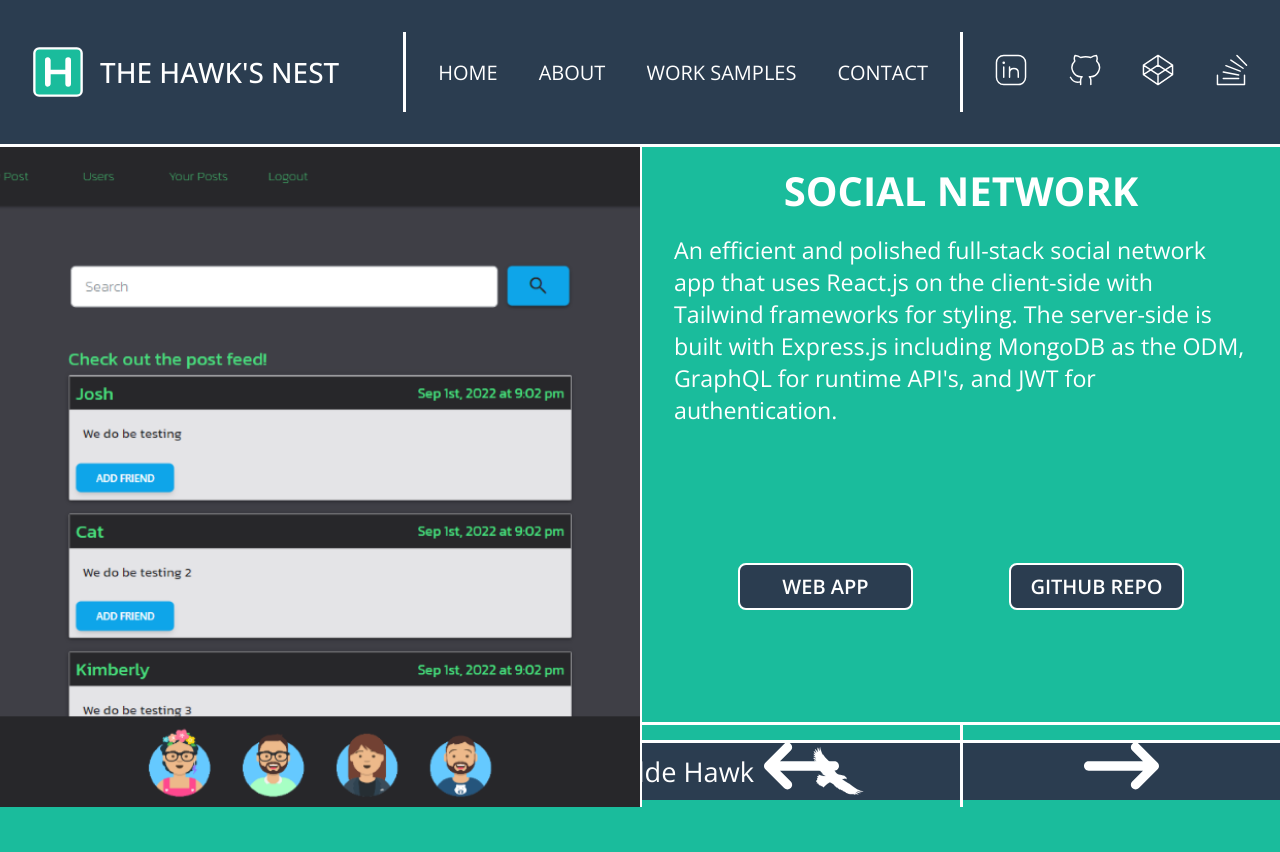
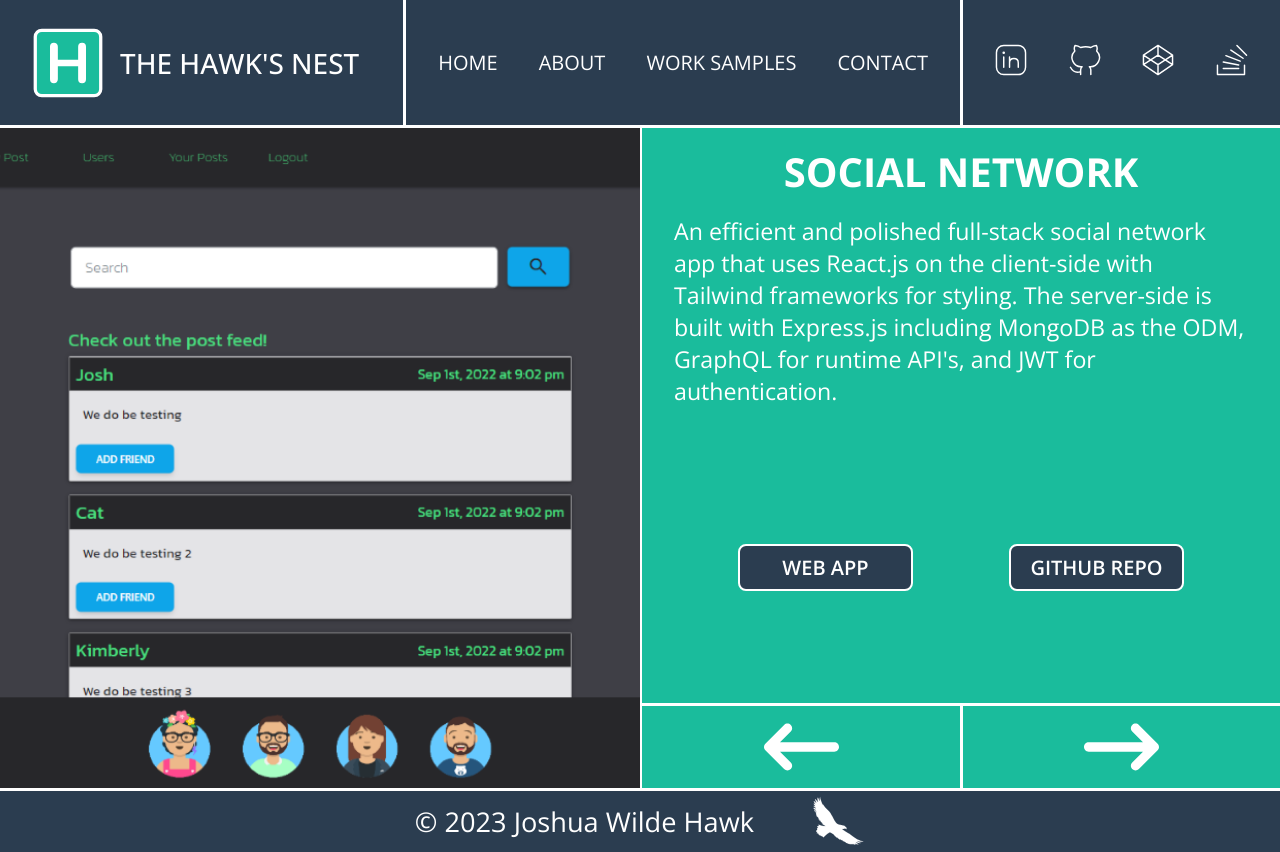
Before and after one commit to hawkjosh/hawkjosh-portfolio, a React (Vite) app: page /work-samples in a window 1280 px wide. Before the commit the page ends 812 px from the top, so only its background shows below. Built offline with nearby package versions, Linux system fonts and the light colour scheme.

Commit message:
additional work on navShrink navbar layout

```diff
--- a/src/assets/styles/Footer.css
+++ b/src/assets/styles/Footer.css
@@ -1,11 +1,12 @@
 #footer-container {
-	min-height: 3.75rem;
+	height: 4rem;
 	display: flex;
 	justify-content: center;
 	align-items: center;
 	gap: 3.5rem;
 	background-color: var(--secondary);
 	border-top: solid white;
+	transition: gap 0.5s ease-in-out
 }
 @media (max-width: 524px) {
 	#footer-container {
--- a/src/assets/styles/NavbarShrink.css
+++ b/src/assets/styles/NavbarShrink.css
@@ -1,6 +1,7 @@
 /* For All Layouts
 --------------------- */
 nav {
+	height: 8rem;
 	position: sticky;
 	top: 0;
 	background-color: var(--secondary);
@@ -8,17 +9,14 @@
 	display: flex;
 	justify-content: space-between;
 	align-items: center;
-	padding-top: 2rem;
-	padding-bottom: 2rem;
-	transition: padding-top 0.3s, padding-bottom 0.3s;
+	transition: height 0.5s ease-in-out;
 }
 nav.navbar-shrink {
-	padding-top: 0.01rem;
-	padding-bottom: 0.01rem;
+	height: 5rem;
 }
 
 .nav-logo-container {
-	min-height: 5rem;
+	height: 100%;
 	display: flex;
 	align-items: center;
 	gap: 1rem;
@@ -35,23 +33,23 @@
 }
 
 .nav-links-container {
-	min-height: 5rem;
+	height: 100%;
 	display: flex;
 	justify-content: space-between;
 	align-items: center;
 	border-left: solid white;
 }
 
-.nav-links-container a {
+.nav-link {
 	text-transform: uppercase;
 }
 
-.nav-links-container a:hover {
+.nav-link:hover {
 	color: var(--primary);
 }
 
 .nav-social-container {
-	min-height: 5rem;
+	height: 100%;
 	display: flex;
 	justify-content: space-between;
 	align-items: center;
@@ -66,40 +64,89 @@
 	justify-content: flex-start;
 	padding-left: 2.5%;
 }
+#nav-laptop .nav-logo-icon {
+	width: clamp(4.5rem, 2.833rem + 2.083vw, 5rem);
+	transition: width 0.5s ease-in-out;
+}
+#nav-laptop.navbar-shrink .nav-logo-icon {
+	width: clamp(3rem, 1.333rem + 2.083vw, 3.5rem);
+}
+#nav-laptop .nav-logo-title {
+	font-size: clamp(1.75rem, 0.083rem + 2.083vw, 2.25rem);
+	transition: font-size 0.5s ease-in-out;
+}
+#nav-laptop.navbar-shrink .nav-logo-title {
+	font-size: clamp(1.5rem, 0.667rem + 1.042vw, 1.75rem);
+}
+
 #nav-laptop .nav-links-container {
 	flex-basis: 43.5%;
 	padding: 0rem 2.5%;
 }
+#nav-laptop .nav-link {
+	font-size: clamp(1.25rem, 0.417rem + 1.042vw, 1.5rem);
+	transition: font-size 0.5s ease-in-out;
+}
+#nav-laptop.navbar-shrink .nav-link {
+	font-size: clamp(1rem, 0.167rem + 1.042vw, 1.25rem);
+}
+
 #nav-laptop .nav-social-container {
 	flex-basis: 25%;
 }
-#nav-laptop .nav-links-container a {
-	font-size: clamp(1.25rem, 0.583rem + 0.833vw, 1.45rem);
+#nav-laptop .nav-social-icon {
+	width: clamp(2rem, 0.333rem + 2.083vw, 2.5rem);
+	transition: width 0.5s ease-in-out;
 }
-#nav-laptop .nav-logo-title {
-	font-size: clamp(1.75rem, 0.917rem + 1.042vw, 2rem);
+#nav-laptop.navbar-shrink .nav-social-icon {
+	width: clamp(1.5rem, -0.167rem + 2.083vw, 2rem);
 }
 
 /* For Large Tablet Layout → 1024px to 1279px
 --------------------- */
 #nav-tablet-large .nav-logo-container {
-	flex-basis: 31.5%;
+	flex-basis: 32%;
 	justify-content: flex-start;
 	padding-left: 2.5%;
 }
+#nav-tablet-large .nav-logo-icon {
+	width: clamp(4rem, 1.992rem + 3.137vw, 4.5rem);
+	transition: width 0.5s ease-in-out;
+}
+#nav-tablet-large.navbar-shrink .nav-logo-icon {
+	width: clamp(2.5rem, 0.5rem + 3.125vw, 3rem);
+}
+#nav-tablet-large .nav-logo-title {
+	font-size: clamp(1.35rem, -0.25rem + 2.5vw, 1.75rem);
+	transition: font-size 0.5s ease-in-out;
+}
+#nav-tablet-large.navbar-shrink .nav-logo-title {
+	font-size: clamp(1.15rem, -0.05rem + 1.875vw, 1.45rem);
+}
+
 #nav-tablet-large .nav-links-container {
-	flex-basis: 43.5%;
+	flex-basis: 43%;
 	padding: 0rem 2.5%;
 }
+#nav-tablet-large .nav-link {
+	font-size: clamp(1rem, 0rem + 1.563vw, 1.25rem);
+	transition: font-size 0.5s ease-in-out;
+}
+#nav-tablet-large.navbar-shrink .nav-link {
+	font-size: clamp(0.85rem, -0.15rem + 1.563vw, 1.1rem);
+}
+
 #nav-tablet-large .nav-social-container {
 	flex-basis: 25%;
 }
-#nav-tablet-large .nav-links-container a {
-	font-size: clamp(1.05rem, 0.25rem + 1.25vw, 1.25rem);
+#nav-tablet-large .nav-social-icon {
+	width: clamp(1.65rem, 0.45rem + 1.875vw, 1.95rem);
+	transition: width 0.5s ease-in-out;
 }
-#nav-tablet-large .nav-logo-title {
-	font-size: clamp(1.5rem, 0.5rem + 1.563vw, 1.75rem);
+#nav-tablet-large.navbar-shrink .nav-social-icon {
+	width: clamp(1.45rem, 0.25rem + 1.875vw, 1.75rem);
 }
+
 /* For Small Tablet Layout → 640px to 1023px
 --------------------- */
 #nav-tablet-small .nav-logo-container {
@@ -107,18 +154,35 @@
 	justify-content: flex-start;
 	padding-left: 2.5%;
 }
+#nav-tablet-small .nav-logo-icon {
+	width: clamp(3.5rem, 2.667rem + 2.083vw, 4rem);
+	transition: width 0.5s ease-in-out;
+}
+#nav-tablet-small.navbar-shrink .nav-logo-icon {
+	width: clamp(2rem, 1.167rem + 2.083vw, 2.5rem);
+}
+#nav-tablet-small .nav-logo-title {
+	font-size: clamp(1.15rem, 0.317rem + 2.083vw, 1.65rem);
+	transition: font-size 0.5s ease-in-out;
+}
+#nav-tablet-small.navbar-shrink .nav-logo-title {
+	font-size: clamp(0.95rem, 0.617rem + 0.833vw, 1.15rem);
+}
+
 #nav-tablet-small .nav-links-container {
 	flex-basis: 57.5%;
 	justify-content: flex-end;
 	padding-right: 2.5%;
 	gap: 1.5rem;
 }
-#nav-tablet-small .nav-links-container a {
-	font-size: clamp(0.85rem, 0.517rem + 0.833vw, 1.05rem);
+#nav-tablet-small .nav-link {
+	font-size: clamp(0.85rem, 0.183rem + 1.667vw, 1.25rem);
+	transition: font-size 0.5s ease-in-out;
 }
-#nav-tablet-small .nav-logo-title {
-	font-size: clamp(1.25rem, 0.833rem + 1.042vw, 1.5rem);
+#nav-tablet-small.navbar-shrink .nav-link {
+	font-size: clamp(0.75rem, 0.333rem + 1.042vw, 1rem);
 }
+
 /* For Mobile Layout → 639px and below
 --------------------- */
 #nav-mobile .nav-menu-container {
@@ -129,11 +193,23 @@
 	align-items: center;
 	padding-left: 1.5rem;
 }
+
 #nav-mobile .nav-logo-container {
 	flex-basis: 80%;
 	justify-content: flex-end;
 	padding-right: 1.5rem;
 }
+#nav-mobile .nav-logo-icon {
+	width: clamp(3.5rem, 2.857rem + 2.857vw, 4rem);
+	transition: width 0.5s ease-in-out;
+}
+#nav-mobile.navbar-shrink .nav-logo-icon {
+	width: clamp(2rem, 1.357rem + 2.857vw, 2.5rem);
+}
 #nav-mobile .nav-logo-title {
-	font-size: clamp(1rem, 0.679rem + 1.429vw, 1.25rem);
+	font-size: clamp(1.15rem, 0.507rem + 2.857vw, 1.65rem);
+	transition: font-size 0.5s ease-in-out;
 }
+#nav-mobile.navbar-shrink .nav-logo-title {
+	font-size: clamp(0.95rem, 0.693rem + 1.143vw, 1.15rem);
+}
--- a/src/assets/styles/WorkSamples.css
+++ b/src/assets/styles/WorkSamples.css
@@ -9,7 +9,7 @@
 	width: 100%;
 	display: grid;
 	grid-template-columns: 50% 50%;
-	position: absolute;
+	position: relative;
 	left: 0px;
 	top: 0px;
 	transition: transform 500ms ease;
--- a/src/components/Layout.jsx
+++ b/src/components/Layout.jsx
@@ -11,7 +11,6 @@
 	return (
 		<>
 			<section>
-				{/* <NavbarHide /> */}
 				<NavbarShrink />
 				<Outlet />
 				<Footer />
--- a/src/components/NavbarShrink.jsx
+++ b/src/components/NavbarShrink.jsx
@@ -1,4 +1,4 @@
-import React, { useState } from 'react'
+import React from 'react'
 import { useMediaQuery } from 'react-responsive'
 import { Link } from 'react-router-dom'
 import useNavbarShrink from '../hooks/useNavbarShrink'
@@ -35,12 +35,10 @@
 	return (
 		<>
 			<Laptop>
-				<nav
-					id='nav-laptop'
-					className=''>
+				<nav id='nav-laptop'>
 					<div className='nav-logo-container'>
 						<LogoIcon
-							iconSize='clamp(3.25rem, 2.417rem + 1.042vw, 3.5rem)'
+							className='nav-logo-icon'
 							iconColor='var(--primary)'
 							iconBorder='white'
 						/>
@@ -48,27 +46,43 @@
 					</div>
 
 					<div className='nav-links-container'>
-						<Link to='/'>Home</Link>
-						<Link to='/about'>About</Link>
-						<Link to='/work-samples'>Work Samples</Link>
-						<Link to='/contact'>Contact</Link>
+						<Link
+							className='nav-link'
+							to='/'>
+							Home
+						</Link>
+						<Link
+							className='nav-link'
+							to='/about'>
+							About
+						</Link>
+						<Link
+							className='nav-link'
+							to='/work-samples'>
+							Work Samples
+						</Link>
+						<Link
+							className='nav-link'
+							to='/contact'>
+							Contact
+						</Link>
 					</div>
 
 					<div className='nav-social-container'>
 						<LinkedinIcon
-							iconSize='clamp(2rem, 0.333rem + 2.083vw, 2.5rem)'
+							className='nav-social-icon'
 							iconColor='white'
 						/>
 						<GithubIcon
-							iconSize='clamp(2rem, 0.333rem + 2.083vw, 2.5rem)'
+							className='nav-social-icon'
 							iconColor='white'
 						/>
 						<CodepenIcon
-							iconSize='clamp(2rem, 0.333rem + 2.083vw, 2.5rem)'
+							className='nav-social-icon'
 							iconColor='white'
 						/>
 						<StackOverflowIcon
-							iconSize='clamp(2rem, 0.333rem + 2.083vw, 2.5rem)'
+							className='nav-social-icon'
 							iconColor='white'
 						/>
 					</div>
@@ -77,12 +91,10 @@
 
 			<Tablet>
 				{isLargeScreen ? (
-					<nav
-						id='nav-tablet-large'
-						className=''>
+					<nav id='nav-tablet-large'>
 						<div className='nav-logo-container'>
 							<LogoIcon
-								iconSize='clamp(3rem, 2rem + 1.563vw, 3.25rem)'
+								className='nav-logo-icon'
 								iconColor='var(--primary)'
 								iconBorder='white'
 							/>
@@ -90,38 +102,52 @@
 						</div>
 
 						<div className='nav-links-container'>
-							<Link to='/'>Home</Link>
-							<Link to='/about'>About</Link>
-							<Link to='/work-samples'>Work Samples</Link>
-							<Link to='/contact'>Contact</Link>
+							<Link
+								className='nav-link'
+								to='/'>
+								Home
+							</Link>
+							<Link
+								className='nav-link'
+								to='/about'>
+								About
+							</Link>
+							<Link
+								className='nav-link'
+								to='/work-samples'>
+								Work Samples
+							</Link>
+							<Link
+								className='nav-link'
+								to='/contact'>
+								Contact
+							</Link>
 						</div>
 
 						<div className='nav-social-container'>
 							<LinkedinIcon
-								iconSize='clamp(1.75rem, 0.75rem + 1.563vw, 2rem)'
+								className='nav-social-icon'
 								iconColor='white'
 							/>
 							<GithubIcon
-								iconSize='clamp(1.75rem, 0.75rem + 1.563vw, 2rem)'
+								className='nav-social-icon'
 								iconColor='white'
 							/>
 							<CodepenIcon
-								iconSize='clamp(1.75rem, 0.75rem + 1.563vw, 2rem)'
+								className='nav-social-icon'
 								iconColor='white'
 							/>
 							<StackOverflowIcon
-								iconSize='clamp(1.75rem, 0.75rem + 1.563vw, 2rem)'
+								className='nav-social-icon'
 								iconColor='white'
 							/>
 						</div>
 					</nav>
 				) : (
-					<nav
-						id='nav-tablet-small'
-						className=''>
+					<nav id='nav-tablet-small'>
 						<div className='nav-logo-container'>
 							<LogoIcon
-								iconSize='clamp(2.75rem, 2.333rem + 1.042vw, 3rem)'
+								className='nav-logo-icon'
 								iconColor='var(--primary)'
 								iconBorder='white'
 							/>
@@ -129,19 +155,33 @@
 						</div>
 
 						<div className='nav-links-container'>
-							<Link to='/'>Home</Link>
-							<Link to='/about'>About</Link>
-							<Link to='/work-samples'>Work Samples</Link>
-							<Link to='/contact'>Contact</Link>
+							<Link
+								className='nav-link'
+								to='/'>
+								Home
+							</Link>
+							<Link
+								className='nav-link'
+								to='/about'>
+								About
+							</Link>
+							<Link
+								className='nav-link'
+								to='/work-samples'>
+								Work Samples
+							</Link>
+							<Link
+								className='nav-link'
+								to='/contact'>
+								Contact
+							</Link>
 						</div>
 					</nav>
 				)}
 			</Tablet>
 
 			<Mobile>
-				<nav
-					id='nav-mobile'
-					className=''>
+				<nav id='nav-mobile'>
 					<div className='nav-menu-container'>
 						<Menu />
 					</div>
@@ -149,7 +189,8 @@
 					<div className='nav-logo-container'>
 						<div className='nav-logo-title'>The Hawk's Nest</div>
 						<LogoIcon
-							iconSize='clamp(2.5rem, 2.179rem + 1.429vw, 2.75rem)'
+							className='nav-logo-icon'
+							// iconSize='clamp(2.5rem, 2.179rem + 1.429vw, 2.75rem)'
 							iconColor='var(--primary)'
 							iconBorder='white'
 						/>
--- a/src/components/page-icons/CodepenIcon.jsx
+++ b/src/components/page-icons/CodepenIcon.jsx
@@ -1,7 +1,7 @@
 import React from 'react'
 import '../../assets/styles/Icons.css'
 
-export default function CodepenIcon({ iconSize, iconColor }) {
+export default function CodepenIcon({ iconSize, iconColor, ...props }) {
 	return (
 		<a
 			href='https://codepen.io/hawkjosh'
@@ -15,7 +15,8 @@
 				strokeWidth='5'
 				strokeLinecap='round'
 				strokeLinejoin='round'
-				viewBox='0 0 110 110'>
+				viewBox='0 0 110 110'
+				{...props}>
 				<path d='M105 38V71M5 71V38M55 105V71M55 5V38M55 71L5 38L55 5L105 38L55 71M55 105L5 71L55 38L105 71L55 105' />
 			</svg>
 		</a>
--- a/src/components/page-icons/GithubIcon.jsx
+++ b/src/components/page-icons/GithubIcon.jsx
@@ -1,7 +1,7 @@
 import React from 'react'
 import '../../assets/styles/Icons.css'
 
-export default function GithubIcon({ iconSize, iconColor }) {
+export default function GithubIcon({ iconSize, iconColor, ...props }) {
 	return (
 		<a
 			href='https://github.com/hawkjosh'
@@ -15,7 +15,8 @@
 				strokeWidth='5'
 				strokeLinecap='round'
 				strokeLinejoin='round'
-				viewBox='0 0 110 110'>
+				viewBox='0 0 110 110'
+				{...props}>
 				<path d='M75 105V91A16 16 0 0 0 70 78A31.5 31.5 0 0 0 95 24A22 22 0 0 0 94 5A35 35 0 0 0 75 12A67 67 0 0 0 40 12A35 35 0 0 0 21 5A22 22 0 0 0 20 24A31.5 31.5 0 0 0 45 78A16 16 0 0 0 40 91V105M40 95C25 100 13 95 5 80' />
 			</svg>
 		</a>
--- a/src/components/page-icons/LinkedinIcon.jsx
+++ b/src/components/page-icons/LinkedinIcon.jsx
@@ -1,7 +1,7 @@
 import React from 'react'
 import '../../assets/styles/Icons.css'
 
-export default function LinkedinIcon({ iconSize, iconColor }) {
+export default function LinkedinIcon({ iconSize, iconColor, ...props }) {
 	return (
 		<a
 			href='https://www.linkedin.com/in/josh-hawk-6591a3230/'
@@ -15,7 +15,8 @@
 				strokeWidth='5'
 				strokeLinecap='round'
 				strokeLinejoin='round'
-				viewBox='0 0 110 110'>
+				viewBox='0 0 110 110'
+				{...props}>
 				<path d='M105 30V80A25 25 0 0 1 80 105H30A25 25 0 0 1 5 80V30A25 25 0 0 1 30 5H80A25 25 0 0 1 105 30M30 28A1 1 0 0 1 30 32A1 1 0 0 1 30 28M30 80V45M50 80V65M50 45V65M50 65C50 45 80 45 80 65V80' />
 			</svg>
 		</a>
--- a/src/components/page-icons/LogoIcon.jsx
+++ b/src/components/page-icons/LogoIcon.jsx
@@ -1,7 +1,7 @@
 import React from 'react'
 import '../../assets/styles/Icons.css'
 
-export default function LogoIcon({ iconSize, iconColor, iconBorder }) {
+export default function LogoIcon({ iconSize, iconColor, iconBorder, ...props }) {
 	return (
 		<svg
 			id='logo-icon'
@@ -9,7 +9,8 @@
 			fill={iconColor}
 			stroke={iconBorder}
 			strokeWidth='5'
-			viewBox='0 0 110 110'>
+			viewBox='0 0 110 110'
+			{...props}>
 			<path d='M15 5H95A10 10 0 0 1 105 15V95A10 10 0 0 1 95 105H15A10 10 0 0 1 5 95V15A10 10 0 0 1 15 5ZM30 30A1 1 0 0 1 37 30V80A1 1 0 0 1 30 80V30ZM32.5 27.5V82.5ZM73 30A1 1 0 0 1 80 30V80A1 1 0 0 1 73 80V30ZM77.5 27.5V82.5ZM30 52.5H80ZM30 57.5H80Z' />
 		</svg>
 	)
--- a/src/components/page-icons/StackOverflowIcon.jsx
+++ b/src/components/page-icons/StackOverflowIcon.jsx
@@ -1,7 +1,7 @@
 import React from 'react'
 import '../../assets/styles/Icons.css'
 
-export default function StackOverflowIcon({ iconSize, iconColor }) {
+export default function StackOverflowIcon({ iconSize, iconColor, ...props }) {
 	return (
 		<a
 			href='https://stackoverflow.com/users/19513873/hawkjosh?tab=profile'
@@ -15,7 +15,8 @@
 				strokeWidth='5'
 				strokeLinecap='round'
 				strokeLinejoin='round'
-				viewBox='0 0 110 110'>
+				viewBox='0 0 110 110'
+				{...props}>
 				<path d='M98 73V105H5V73M78 84H25M78 72L25 62M83 59L34 40M93 49L51 21M105 39L72 5' />
 			</svg>
 		</a>
--- a/src/pages/WorkSamples.jsx
+++ b/src/pages/WorkSamples.jsx
@@ -91,8 +91,8 @@
 		title: 'Workday Scheduler',
 		info: `A simple calendar/planner app that runs in the browser and features dynamically updated HTML and CSS powered by jQuery.`,
 		linkClass: 'link-container6',
-		website: 'https://hawkjosh.github.io/Workday-Scheduler',
-		github: 'https://github.com/hawkjosh/Workday-Scheduler',
+		website: 'https://hawkjosh-workday-scheduler.netlify.app/',
+		github: 'https://github.com/hawkjosh/workday-scheduler-update',
 	},
 	{
 		index: '6',
```
Also changed, not shown: src/assets/images/work-samples/workday_scheduler.png.
